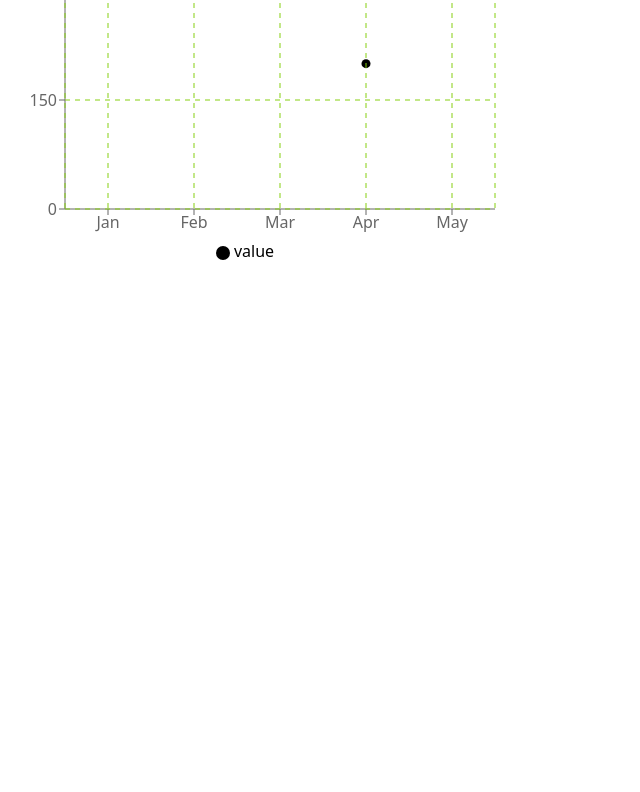
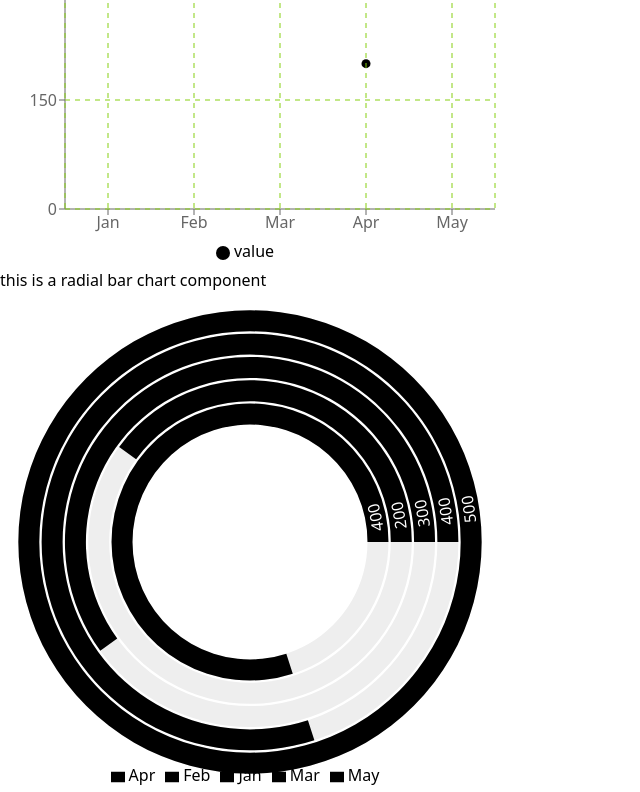
Before and after one commit to tamnna-sharma55/VSCODE-REACT, a React (Vite) app: page / in a window 1280 px wide. Shown: the part 2876-3668 px from the top of the page, without its empty margins (0-640 px from the left). Before the commit the page ends 3144 px from the top, so only its background shows below. Built offline with nearby package versions, Linux system fonts and the light colour scheme.

Commit message:
add files

```diff
--- a/src/App.jsx
+++ b/src/App.jsx
@@ -21,6 +21,8 @@ import Chart3 from "./Chart3";
 import Chart4 from "./Chart4";
 import Chart5 from "./Chart5";
 import Chart6 from "./Chart6";
+import Chart7 from "./Chart7";
+
 function App() {
   return (
     <>
@@ -35,6 +37,8 @@ function App() {
     <Chart4/>
     <Chart5/>
     <Chart6/>
+    <Chart7/>
+
 
       {/* <Queryparameter />
 
--- /dev/null
+++ b/src/Chart7.jsx
@@ -0,0 +1,35 @@
+import React from 'react'
+import {RadialBarChart,RadialBar, Legend, Tooltip}  from 'recharts'
+
+const data = [
+    {name: 'Jan',  value:400},
+    {name: 'Feb',  value:200},
+    {name: 'Mar',  value:300},
+    {name: 'Apr',  value:400},
+    {name: 'May',  value:500}
+];
+
+const Chart7 = () => {
+  return (
+    <div>
+        <h2>this is a radial bar chart component</h2>
+
+        <RadialBarChart height={500} width={500} data={data} cx="50%" cy="50%" innerRadius="50%"
+        outerRadius="100%" barSize={50}>
+            <RadialBar
+            minAngle={15}
+            label={{ position: "insideStart", fill: "#fff" }}
+            background
+            clockWise
+            dataKey="value"
+          />
+          <Legend/>
+          <Tooltip/>
+
+        </RadialBarChart>
+
+    </div>
+  )
+}
+
+export default Chart7
```
